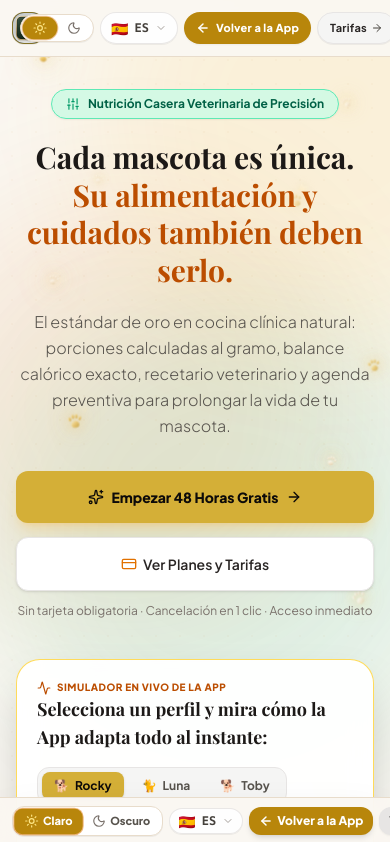
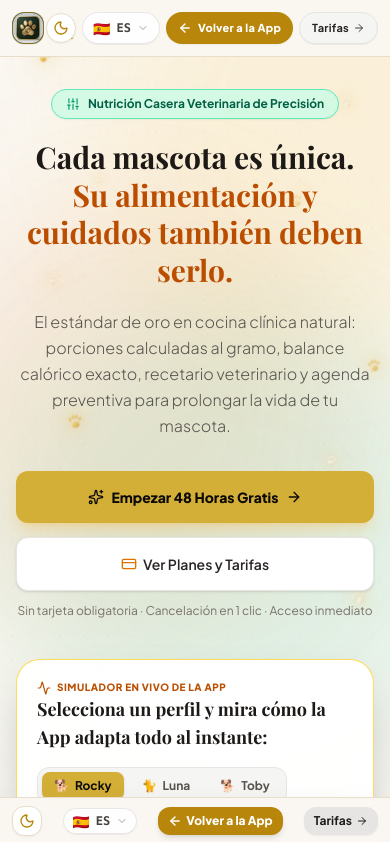
Before and after one commit to victoriafaci-oss/app-de-recetas-caseras-para-mascotas, a React (Vite) app: page / in a window 390 px wide. Shown: the top 842 px of the page. Built offline with nearby package versions, Linux system fonts and the light colour scheme; a web font is replaced by a local one.

Commit message:
refactor: replace segmented theme switch with toggle
Simplify the UI by replacing the segmented theme switcher with a compact, single-button toggle in the Header and LandingPage components to improve layout efficiency.

```diff
--- a/src/components/LandingPage.tsx
+++ b/src/components/LandingPage.tsx
@@ -247,42 +247,29 @@ export const LandingPage: React.FC<LandingPageProps> = ({ onGoToPricing, onGoToA
           {/* Controles: Modo Día/Noche, Idioma y Botón Tarifas */}
           <div className="flex items-center justify-end gap-1.5 sm:gap-2.5 shrink-0">
 
-            {/* Segmented Theme Switcher */}
-            <div
-              role="group"
-              aria-label={language === 'es' ? 'Selector de Modo Claro y Oscuro' : 'Light and Dark mode selector'}
-              className="flex items-center p-0.5 rounded-full bg-white dark:bg-[#121B16] border border-[#E8DCCB] dark:border-[#D4AF37]/30 shadow-2xs shrink-0"
+            {/* Single Compact Theme Toggle Button */}
+            <button
+              type="button"
+              onClick={toggleTheme}
+              id="landing-btn-theme-toggle"
+              aria-label={
+                theme === 'dark'
+                  ? (language === 'es' ? 'Cambiar a Modo Claro' : 'Switch to Light Mode')
+                  : (language === 'es' ? 'Cambiar a Modo Oscuro' : 'Switch to Dark Mode')
+              }
+              title={
+                theme === 'dark'
+                  ? (language === 'es' ? 'Modo Oscuro activo • Clic para Modo Claro' : 'Dark Mode active • Click for Light Mode')
+                  : (language === 'es' ? 'Modo Claro activo • Clic para Modo Oscuro' : 'Light Mode active • Click for Dark Mode')
+              }
+              className="p-1.5 sm:p-2 rounded-full bg-white dark:bg-[#121B16] border border-[#E8DCCB] dark:border-[#D4AF37]/30 text-stone-700 dark:text-[#F3E5AB] hover:border-[#D4AF37] hover:scale-105 active:scale-95 transition-all shadow-xs shrink-0 cursor-pointer flex items-center justify-center group"
             >
-              <button
-                type="button"
-                onClick={() => setTheme('light')}
-                id="landing-btn-theme-light"
-                className={`flex items-center gap-1 px-2.5 py-1 rounded-full text-xs font-bold transition-all cursor-pointer ${
-                  theme === 'light'
-                    ? 'bg-[#B8860B] text-white shadow-xs scale-102 ring-1 ring-amber-600/40'
-                    : 'text-stone-600 dark:text-stone-400 hover:text-stone-900 dark:hover:text-[#F3E5AB]'
-                }`}
-                title={language === 'es' ? 'Activar Modo Claro champán' : 'Switch to Light Mode'}
-              >
-                <Sun className={`w-3.5 h-3.5 ${theme === 'light' ? 'text-amber-200' : 'text-amber-500'}`} />
-                <span className="hidden sm:inline">{language === 'es' ? 'Claro' : 'Light'}</span>
-              </button>
-
-              <button
-                type="button"
-                onClick={() => setTheme('dark')}
-                id="landing-btn-theme-dark"
-                className={`flex items-center gap-1 px-2.5 py-1 rounded-full text-xs font-bold transition-all cursor-pointer ${
-                  theme === 'dark'
-                    ? 'bg-[#16271F] text-[#F3E5AB] shadow-xs scale-102 ring-1 ring-[#D4AF37]/50'
-                    : 'text-stone-600 dark:text-stone-400 hover:text-stone-900 dark:hover:text-[#F3E5AB]'
-                }`}
-                title={language === 'es' ? 'Activar Modo Oscuro royal' : 'Switch to Dark Mode'}
-              >
-                <Moon className={`w-3.5 h-3.5 ${theme === 'dark' ? 'text-[#D4AF37]' : 'text-stone-500'}`} />
-                <span className="hidden sm:inline">{language === 'es' ? 'Oscuro' : 'Dark'}</span>
-              </button>
-            </div>
+              {theme === 'dark' ? (
+                <Sun className="w-4 h-4 text-amber-300 group-hover:rotate-45 transition-transform duration-300" />
+              ) : (
+                <Moon className="w-4 h-4 text-[#B8860B] group-hover:-rotate-12 transition-transform duration-300" />
+              )}
+            </button>
 
             {/* Selector de Idioma (Mundial / Europa) */}
             <LanguageSelector idPrefix="landing-lang" align="right" />
@@ -1365,42 +1352,29 @@ export const LandingPage: React.FC<LandingPageProps> = ({ onGoToPricing, onGoToA
 
       {/* STICKY BOTTOM BAR FOR MOBILES (CLARO/OSCURO + IDIOMA + ACCESO APP + PRUEBA) */}
       <div className="sm:hidden fixed bottom-0 left-0 right-0 z-40 bg-[#FAF7F2]/95 dark:bg-[#0A0F0D]/95 backdrop-blur-md border-t border-[#E8DCCB] dark:border-[#E8B84A]/30 p-2 px-3 flex items-center justify-between shadow-2xl transition-colors duration-300 gap-1.5 overflow-visible">
-        {/* Segmented Light / Dark Toggle Mobile */}
-        <div
-          role="group"
-          aria-label={language === 'es' ? 'Modo de apariencia' : 'Theme mode'}
-          className="flex items-center p-0.5 rounded-xl bg-white dark:bg-[#112019] border border-[#E8DCCB] dark:border-[#D4AF37]/40 shadow-2xs shrink-0"
+        {/* Single Compact Theme Toggle Button Mobile */}
+        <button
+          type="button"
+          onClick={toggleTheme}
+          id="landing-mobile-btn-theme-toggle"
+          aria-label={
+            theme === 'dark'
+              ? (language === 'es' ? 'Cambiar a Modo Claro' : 'Switch to Light Mode')
+              : (language === 'es' ? 'Cambiar a Modo Oscuro' : 'Switch to Dark Mode')
+          }
+          title={
+            theme === 'dark'
+              ? (language === 'es' ? 'Modo Oscuro activo • Clic para Modo Claro' : 'Dark Mode active • Click for Light Mode')
+              : (language === 'es' ? 'Modo Claro activo • Clic para Modo Oscuro' : 'Light Mode active • Click for Dark Mode')
+          }
+          className="p-1.5 rounded-xl bg-white dark:bg-[#112019] border border-[#E8DCCB] dark:border-[#D4AF37]/40 text-stone-700 dark:text-[#F3E5AB] hover:border-[#D4AF37] active:scale-95 transition-all shadow-xs shrink-0 cursor-pointer flex items-center justify-center"
         >
-          <button
-            type="button"
-            onClick={() => setTheme('light')}
-            id="landing-mobile-btn-theme-light"
-            className={`flex items-center gap-1 px-2.5 py-1 rounded-lg text-[11px] font-extrabold transition-all cursor-pointer ${
-              theme === 'light'
-                ? 'bg-[#B8860B] text-white shadow-xs scale-102 ring-1 ring-amber-600/50'
-                : 'text-stone-600 dark:text-stone-400 hover:text-stone-900 dark:hover:text-[#F3E5AB]'
-            }`}
-            title={language === 'es' ? 'Activar Modo Claro' : 'Activate Light Mode'}
-          >
-            <Sun className={`w-3.5 h-3.5 ${theme === 'light' ? 'text-amber-200' : 'text-amber-500'}`} />
-            <span>{language === 'es' ? 'Claro' : 'Light'}</span>
-          </button>
-
-          <button
-            type="button"
-            onClick={() => setTheme('dark')}
-            id="landing-mobile-btn-theme-dark"
-            className={`flex items-center gap-1 px-2.5 py-1 rounded-lg text-[11px] font-extrabold transition-all cursor-pointer ${
-              theme === 'dark'
-                ? 'bg-[#16271F] text-[#F3E5AB] shadow-xs scale-102 ring-1 ring-[#D4AF37]/50'
-                : 'text-stone-600 dark:text-stone-400 hover:text-stone-900 dark:hover:text-[#F3E5AB]'
-            }`}
-            title={language === 'es' ? 'Activar Modo Oscuro' : 'Activate Dark Mode'}
-          >
-            <Moon className={`w-3.5 h-3.5 ${theme === 'dark' ? 'text-[#D4AF37]' : 'text-stone-500'}`} />
-            <span>{language === 'es' ? 'Oscuro' : 'Dark'}</span>
-          </button>
-        </div>
+          {theme === 'dark' ? (
+            <Sun className="w-4 h-4 text-amber-300" />
+          ) : (
+            <Moon className="w-4 h-4 text-[#B8860B]" />
+          )}
+        </button>
 
         {/* Selector de Idiomas con despliegue hacia arriba */}
         <LanguageSelector idPrefix="landing-mobile-lang" compact={true} align="left" dropDirection="up" />
```
Also changed, not shown: src/components/Header.tsx (+38 -64 lines).
